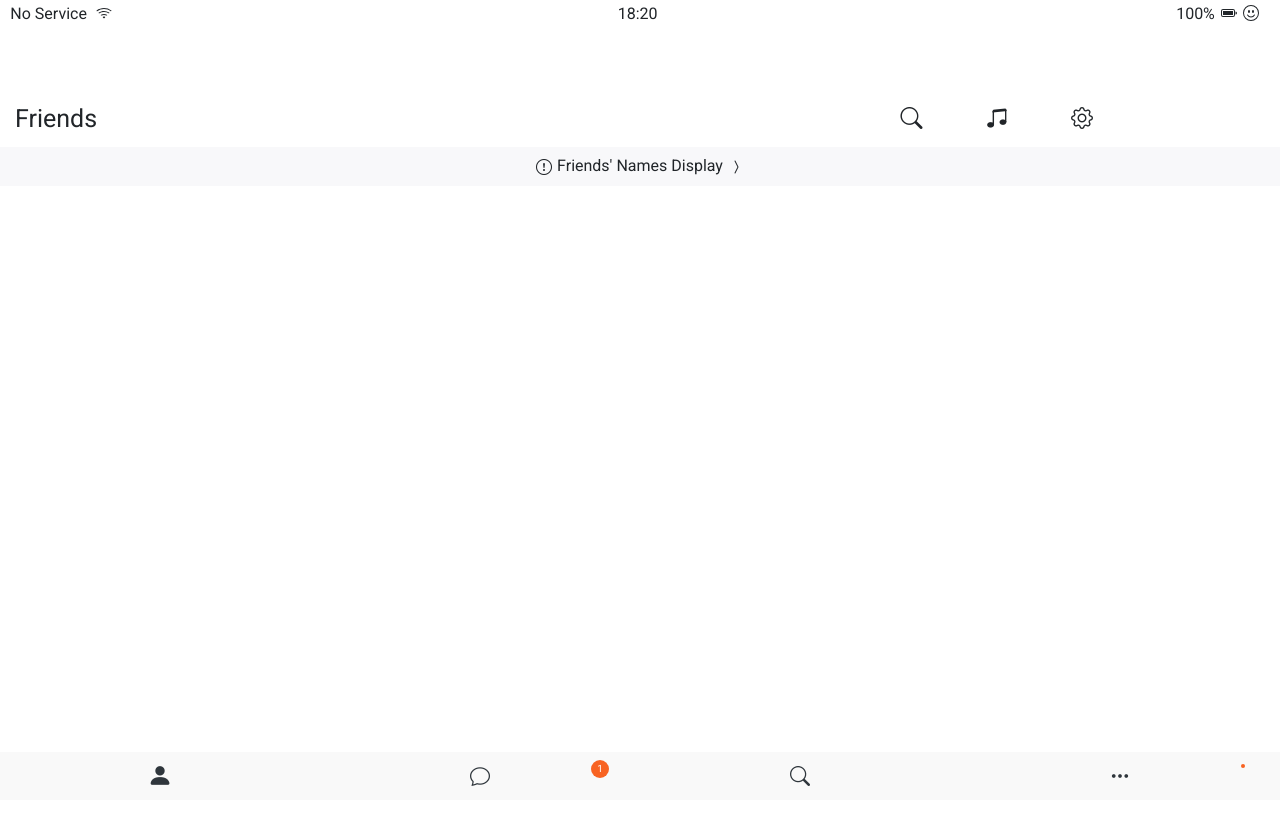
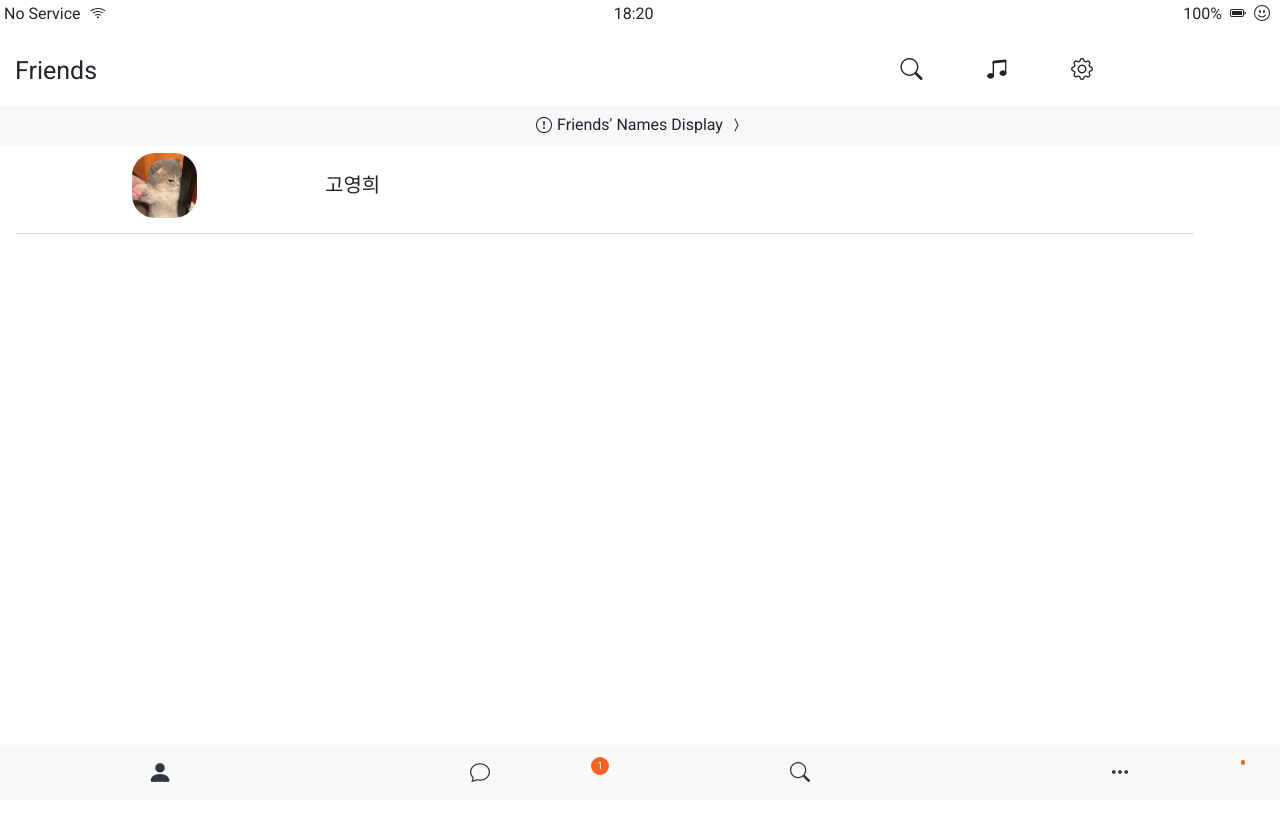
Before and after one commit to SungJin000/kakaoclon2024, a plain HTML site: page html/friends.html in a window 1280 px wide. Drawn offline with nearby package versions, Linux system fonts and the light colour scheme.

Commit message:
6.27house

```diff
--- /dev/null
+++ b/css/components/header.css
@@ -0,0 +1,33 @@
+.header {
+  display: flex;
+  justify-content: center;
+  align-items: center;
+  height: 70px;
+  margin-top: 35px;
+}
+
+.header__title {
+  width: 50%;
+  display: flex;
+  font-size: 25px;
+  font-weight: 500;
+  margin-left: 15px;
+}
+
+.header__iconbox {
+  width: 50%;
+  display: flex;
+}
+
+.header__iconbox a i {
+  font-size: 22px;
+}
+
+.header__iconbox a:nth-child(1) {
+  margin-left: 40%;
+  margin-right: 10%;
+}
+
+.header__iconbox a:nth-child(2) {
+  margin-right: 10%;
+}
--- a/css/components/nav-bar.css
+++ b/css/components/nav-bar.css
@@ -3,7 +3,7 @@
   position: fixed;
   bottom: 0px;
   width: 100%;
-  height: 6%;
+  height: 55px;
 }
 
 .nav__list {
--- a/css/components/status-bar.css
+++ b/css/components/status-bar.css
@@ -6,17 +6,22 @@ body {
 }
 
 .status-bar {
-  width: 99%;
+  background-color: white;
+  width: 100%;
   position: fixed;
   top: 0px;
   display: flex;
   justify-content: center;
   align-items: center;
-  margin: 6px 4px;
+  padding: 6px 4px;
 }
 
 .status-bar__column {
   width: 33%;
+}
+
+.status-bar__column:nth-child(3) {
+  width: 34%;
 }
 
 .status-bar__column:nth-child(2) {
@@ -42,7 +47,7 @@ body {
 .status-bar__column:nth-child(3) svg {
   position: relative;
   top: -1px;
-  margin-left: 6px;
+  margin-left: 8px;
 }
 
 .status-bar__column:nth-child(3) svg:last-child {
--- a/css/screens/friends.css
+++ b/css/screens/friends.css
@@ -1,58 +1,67 @@
-.header {
-  height: 12%;
-  margin-top: 7%;
-}
-
-.header__contentbox {
-  height: 60%;
+.textbox {
   display: flex;
   justify-content: center;
   align-items: center;
+  background-color: rgba(242, 242, 245, 0.5);
+  height: 40px;
 }
 
-.header__friends {
-  font-size: 25px;
-  font-weight: 500;
-  margin-left: 15px;
+.text {
+  display: flex;
+  align-items: center;
+  margin-left: 5px;
+  margin-right: 5px;
 }
 
-.header__friends {
-  display: flex;
-  width: 50%;
-}
-
-.header__iconbox {
-  width: 50%;
-  display: flex;
-}
-
-.header__iconbox a i {
-  font-size: 22px;
-}
-
-.header__iconbox a:nth-child(1) {
-  margin-left: 40%;
-  margin-right: 10%;
-}
-
-.header__iconbox a:nth-child(2) {
-  margin-right: 10%;
-}
-
-.header__textbox {
-  background-color: rgba(242, 242, 245, 0.5);
-  height: 40%;
+.self {
   display: flex;
   justify-content: center;
   align-items: center;
   width: 100%;
+  height: 80px;
 }
 
-.header__text {
+.self__column {
+  display: flex;
+  justify-content: center;
+  align-items: center;
+  width: 25%;
+  height: 100%;
+}
+
+.self__namebox {
+  display: flex;
+  align-items: center;
+  height: 100%;
+  width: 75%;
+}
+
+.self__img {
+  margin-left: 8px;
+  width: 65px;
+  height: 65px;
+  overflow: hidden;
+  border-radius: 35%;
+  position: relative;
+}
+
+.self__img img {
+  width: 100px;
+  height: 100px;
+  position: absolute;
+  top: -13px;
+  right: -17px;
+}
+
+.self__name {
   margin-left: 5px;
-  margin-right: 5px;
+  font-family: system-ui, -apple-system, BlinkMacSystemFont, "Segoe UI", Roboto,
+    Oxygen, Ubuntu, Cantarell, "Open Sans", "Helvetica Neue", sans-serif;
+  font-size: 20px;
+  font-weight: 500;
 }
-.header__textbox i {
-  position: relative;
-  top: 1px;
+.selfline {
+  border-bottom: 0.1px solid rgb(220, 220, 220);
+  margin: 8px 0px 0px 16px;
+  width: 92%;
 }
--- a/css/styles.css
+++ b/css/styles.css
@@ -1,7 +1,10 @@
 @import url("https://fonts.googleapis.com/css2?family=Roboto:wght@300;400&display=swap");
+
+@import url("https://fonts.googleapis.com/css2?family=Gothic+A1&family=Noto+Sans+KR:wght@100..900&display=swap");
 @import "./reset.css";
 @import "./components/status-bar.css";
 @import "./variables.css";
 @import "./screens/login.css";
 @import "./screens/friends.css";
 @import "./components/nav-bar.css";
+@import "./components/header.css";
--- a/html/friends.html
+++ b/html/friends.html
@@ -79,8 +79,7 @@
     </div>
 
     <header class="header">
-      <div class="header__contentbox">
-        <h1 class="header__friends">Friends</h1>
+      <h1 class="header__title">Friends</h1>
       <div class="header__iconbox">
         <a class="header__icon" href="#"><i class="bi bi-search"></i></a>
         <a class="header__icon" href="#"
@@ -88,14 +87,25 @@
         ></a>
         <a class="header__icon" href="#"><i class="bi bi-gear"></i></a>
       </div>
-      </div>
-      <div class="header__textbox">
-        <i class="bi bi-exclamation-circle"></i
-        ><span class="header__text"> Friends' Names Display</span>
-        <i class="bi bi-chevron-compact-right"></i>
-      </div>
     </header>
 
+    <a href="#" class="textbox">
+      <i class="bi bi-exclamation-circle"></i
+      ><span class="text"> Friends' Names Display</span>
+      <i class="bi bi-chevron-compact-right"></i>
+    </a>
+
+    <a src="#" alt="오류발생~" class="self">
+      <div class="self__column">
+        <div class="self__img">
+          <img src="../img/cat1.jpg" alt="오류발생~" />
+        </div>
+      </div>
+      <div class="self__namebox">
+        <h1 class="self__name">고영희</h1>
+      </div>
+    </a>
+    <div class="selfline"></div>
     <nav class="nav">
       <ul class="nav__list">
         <li class="nav__btn">
```
Also changed, not shown: img/cat1.jpg (added). Lines whose indentation alone changed are shown as unchanged.
